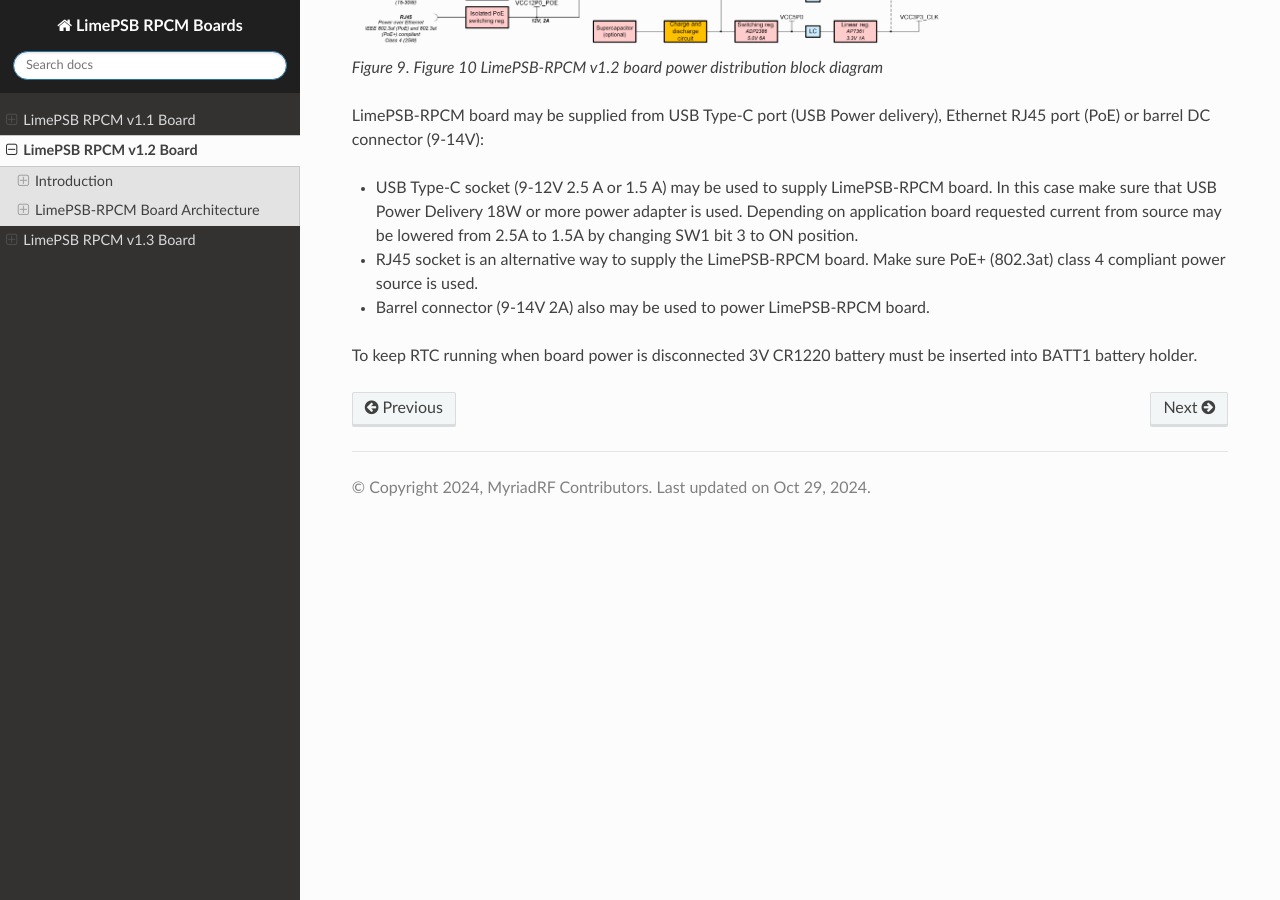
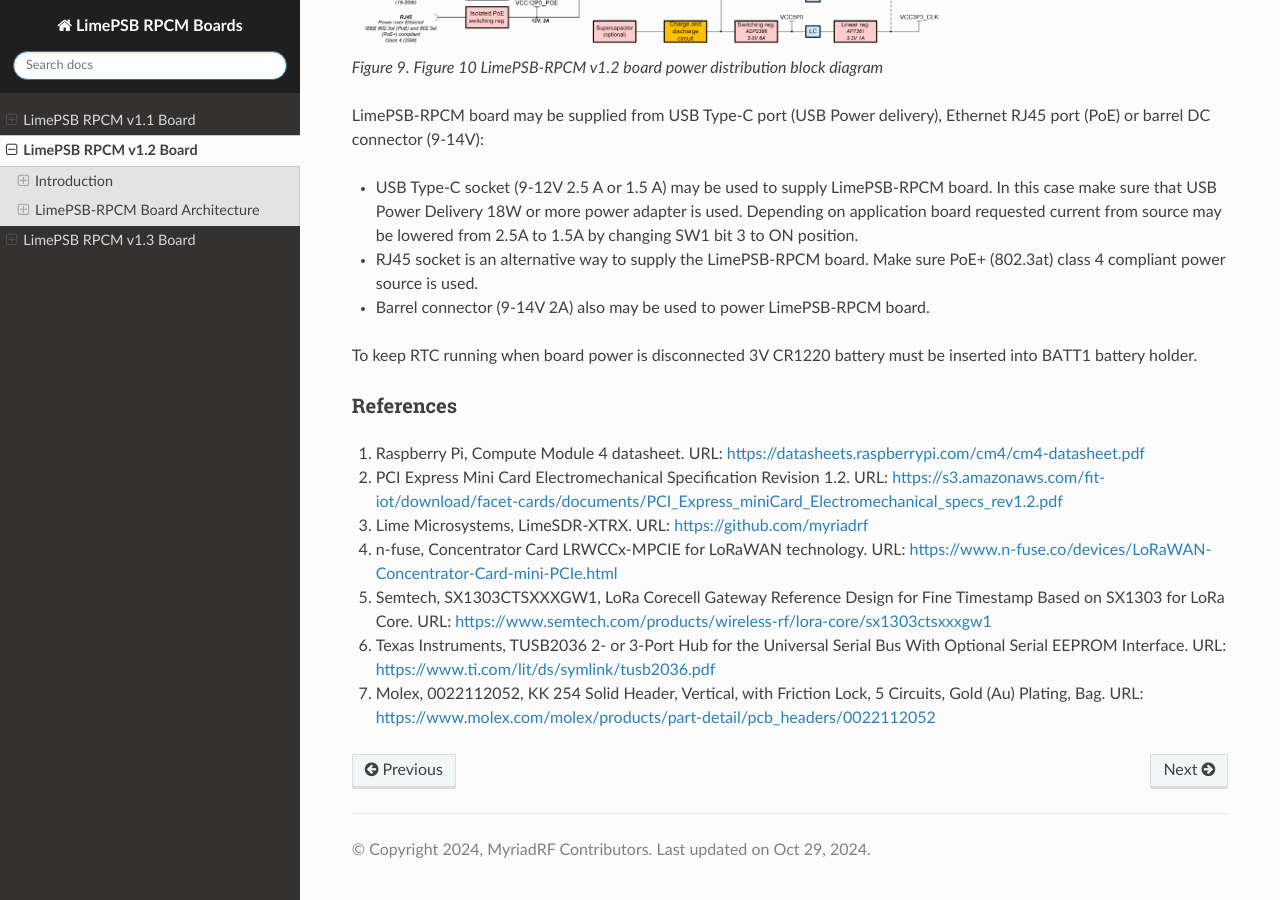
Before and after one commit to myriadrf/LimePSB-RPCM, a Sphinx documentation site: the page built from docs/v1.2/index.rst, in a window 1280 px wide and 900 px high, scrolled down 26866 px. Built offline with Sphinx 7.4.7 and the Read the Docs theme 3.1.0, drawn with Linux system fonts in a browser that asks for light colours.

Commit message:
Added References chapter

```diff
--- a/docs/v1.2/index.rst
+++ b/docs/v1.2/index.rst
@@ -1360,3 +1360,14 @@
 * Barrel connector (9-14V 2A) also may be used to power LimePSB-RPCM board.
 
 To keep RTC running when board power is disconnected 3V CR1220 battery must be inserted into BATT1 battery holder.
+
+References
+----------
+
+1. Raspberry Pi, Compute Module 4 datasheet. URL: https://datasheets.raspberrypi.com/cm4/cm4-datasheet.pdf
+2. PCI Express Mini Card Electromechanical Specification Revision 1.2. URL: https://s3.amazonaws.com/fit-iot/download/facet-cards/documents/PCI_Express_miniCard_Electromechanical_specs_rev1.2.pdf
+3. Lime Microsystems, LimeSDR-XTRX. URL: https://github.com/myriadrf
+4. n-fuse, Concentrator Card LRWCCx-MPCIE for LoRaWAN technology. URL: https://www.n-fuse.co/devices/LoRaWAN-Concentrator-Card-mini-PCIe.html
+5. Semtech, SX1303CTSXXXGW1, LoRa Corecell Gateway Reference Design for Fine Timestamp Based on SX1303 for LoRa Core. URL: https://www.semtech.com/products/wireless-rf/lora-core/sx1303ctsxxxgw1
+6. Texas Instruments, TUSB2036 2- or 3-Port Hub for the Universal Serial Bus With Optional Serial EEPROM Interface. URL: https://www.ti.com/lit/ds/symlink/tusb2036.pdf
+7. Molex, 0022112052, KK 254 Solid Header, Vertical, with Friction Lock, 5 Circuits, Gold (Au) Plating, Bag. URL: https://www.molex.com/molex/products/part-detail/pcb_headers/0022112052
```
